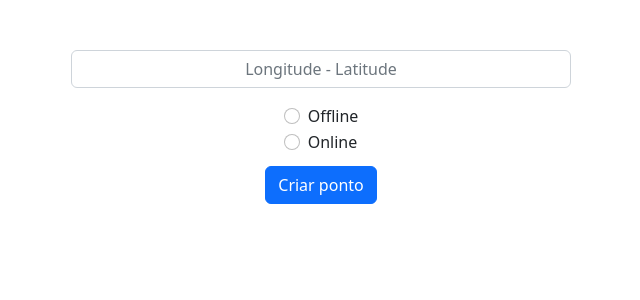
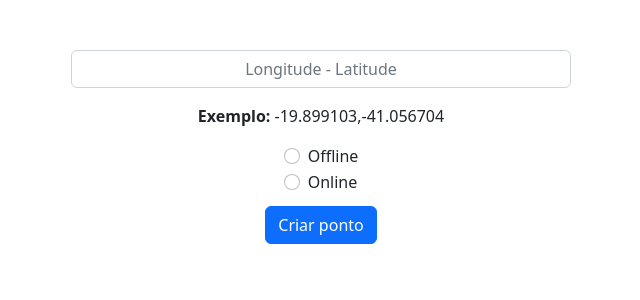
Before and after one commit to yarles-es/Marca-o-em-api-com-mapa, a React (Create React App) app: page / in a window 1280 px wide. Shown: the top 300 px of the page, without its empty margins (319-959 px from the left). Built offline with nearby package versions, Linux system fonts and the light colour scheme; no server answers.

Commit message:
realizado novo build com exemplo de geo

```diff
--- a/src/App.js
+++ b/src/App.js
@@ -65,6 +65,7 @@ function App() {
           value={inputLatLong}
         />
       </InputGroup>
+      <p><strong>Exemplo:</strong> -19.899103,-41.056704</p>
       <form>
         <div className="checkBox-On-Off">
           <Form.Check
```
Also changed, not shown: 7 other files (tests, documents, lock files or other folders).
